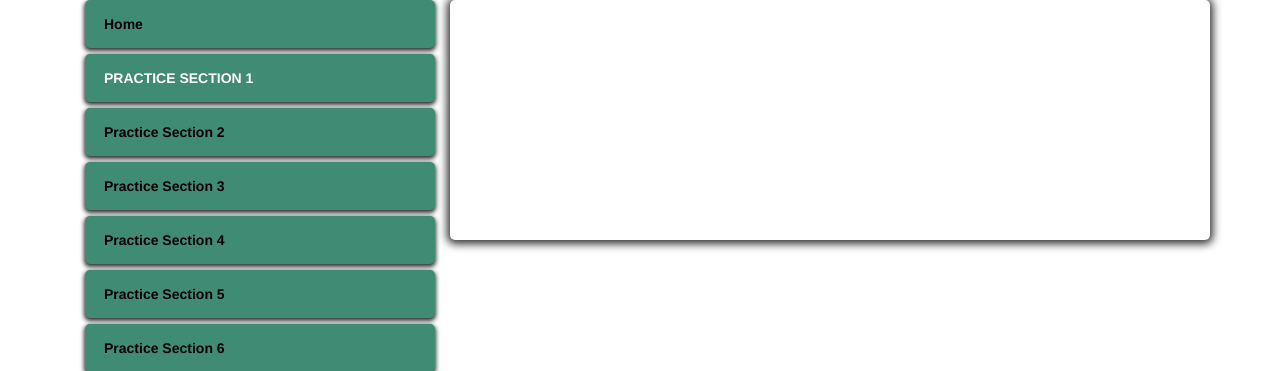
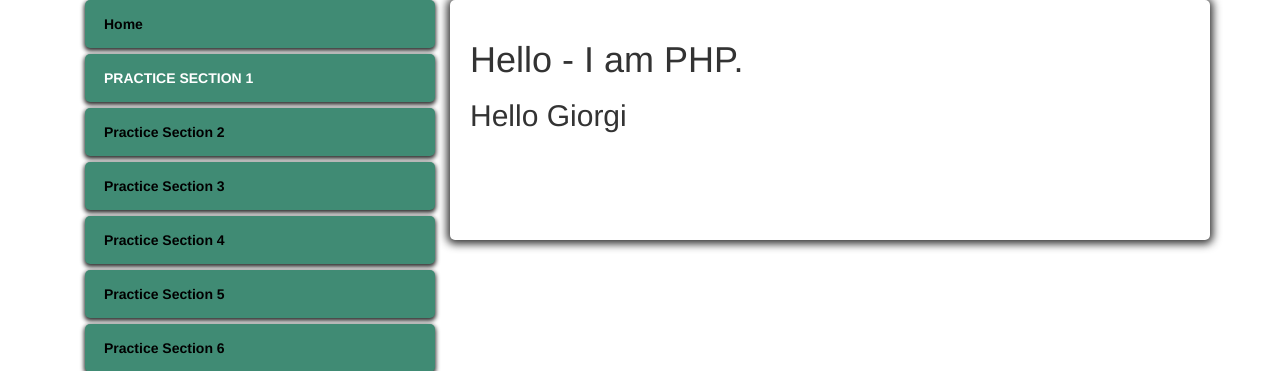
Before and after one commit to pavelFaraday/PHP-Udemy, a PHP site: page /1.php in a window 1280 px wide. Shown: the part 70-441 px from the top of the page. Run offline with PHP 8.4, Linux system fonts and the light colour scheme; some libraries are stand-ins or nearby versions.

Commit message:
PHP Udemy | 9 - Practice Section 1

```diff
--- a/demo/_practical-app/1.php
+++ b/demo/_practical-app/1.php
@@ -1,37 +1,31 @@
 <?php include "functions.php"; ?>
-<?php include "includes/header.php";?>
+<?php include "includes/header.php"; ?>
 
-	<section class="content">
+<section class="content">
 
 	<aside class="col-xs-4">
 
-	<?php Navigation();?>
+		<?php Navigation(); ?>
+
+	</aside>
+	<!--SIDEBAR-->
 
 
-	</aside><!--SIDEBAR-->
-
-
-<article class="main-content col-xs-8">
-
-
+	<article class="main-content col-xs-8">
 
 		<?php
 
+		// Step 1:  Use the Echo Function to say hello with html h1 tags embedded inside php.
+		// Step 2: Write a comment above the echo function and explain what that function is doing.
 
-		/*
-		   Step 1:  Use the Echo Function to say hello with html h1                  tags embedded inside php.
-
-
-		   Step 2: Write a comment above the echo function and explain
-		   what that function is doing.
-
-
-		   */
+		echo '<h1>Hello - I am PHP.</h1>';
 
 		?>
 
+		<h2><?php echo 'Hello Giorgi' ?></h2>
 
 
-		</article><!--MAIN CONTENT-->
+	</article>
+	<!--MAIN CONTENT-->
 
-<?php include "includes/footer.php"; ?>
+	<?php include "includes/footer.php"; ?>
```
Also changed, not shown: demo/README.txt (deleted).
